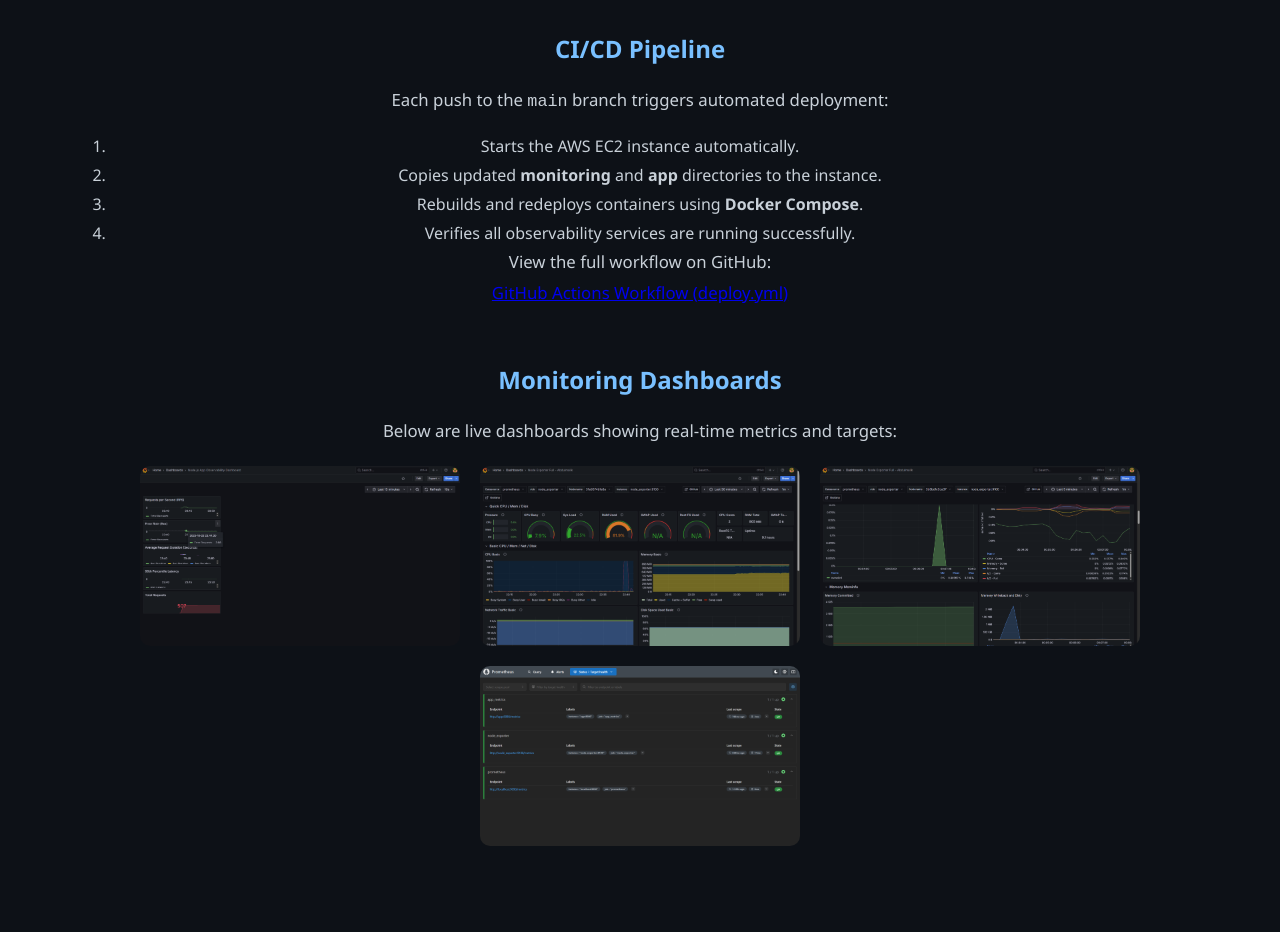
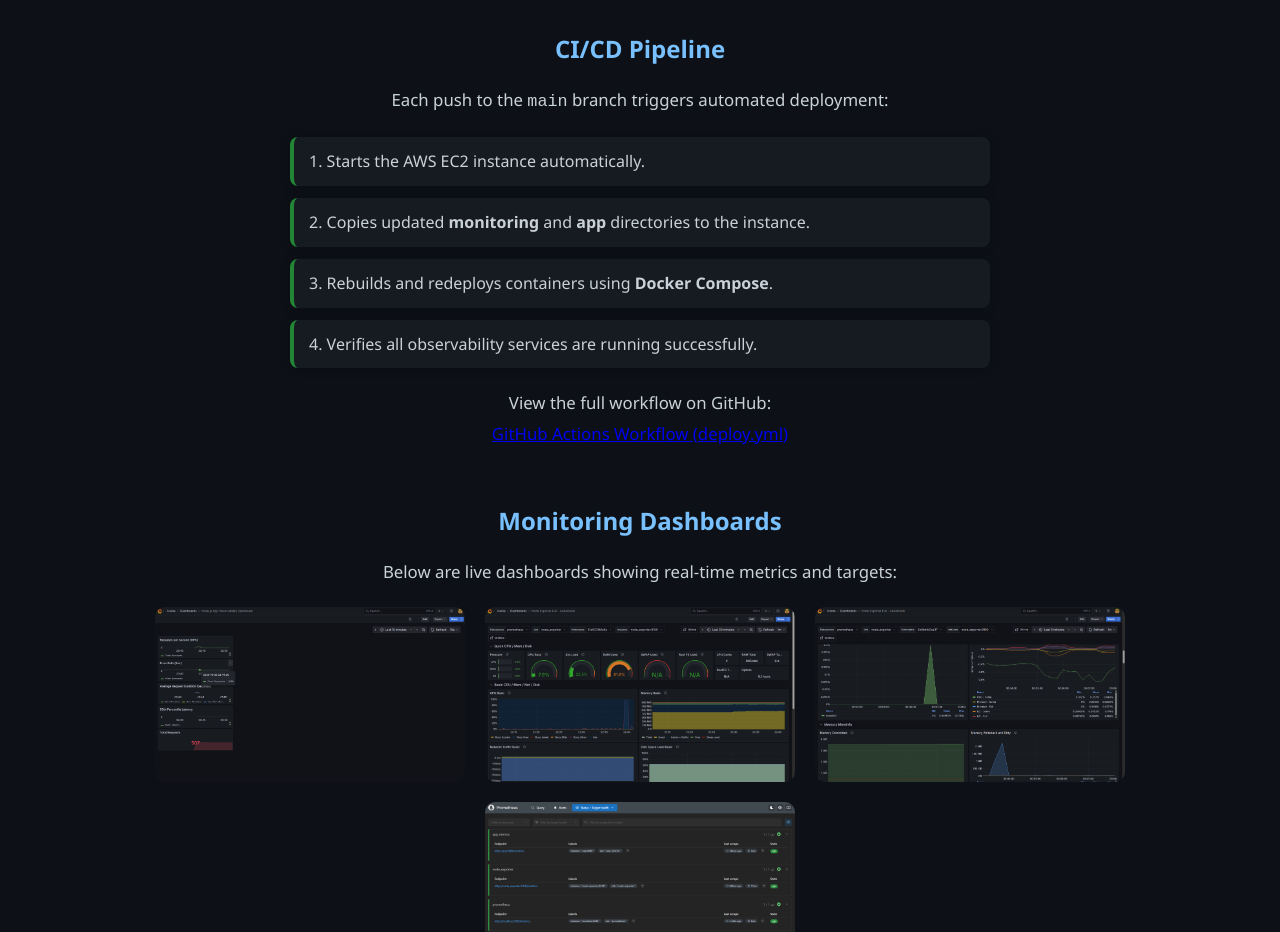
Before and after one commit to Mlok-sys/cloud-observability-platform, a website: page app/public/index.html in a window 1280 px wide. Shown: the part 1740-2672 px from the top of the page. Drawn offline with Linux system fonts and the light colour scheme.

Commit message:
Update style.css

```diff
--- a/app/public/style.css
+++ b/app/public/style.css
@@ -40,6 +40,7 @@
   font-size: 1.5rem;
 }
 
+/* ----- Stack Section ----- */
 .tools {
   display: flex;
   justify-content: center;
@@ -66,6 +67,7 @@
   margin-bottom: 10px;
 }
 
+/* ----- Architecture Diagram ----- */
 .diagram {
   max-width: 85%;
   border-radius: 10px;
@@ -73,7 +75,27 @@
   box-shadow: 0 0 20px rgba(0,0,0,0.5);
 }
 
-/* Dashboard gallery */
+/* ----- CI/CD Steps ----- */
+.pipeline-steps {
+  list-style-position: inside;
+  text-align: left;
+  max-width: 700px;
+  margin: 20px auto;
+  padding-left: 0;
+  line-height: 1.8;
+}
+
+.pipeline-steps li {
+  margin-bottom: 12px;
+  background: #161b22;
+  padding: 10px 15px;
+  border-radius: 8px;
+  border-left: 4px solid #238636;
+  color: #c9d1d9;
+  box-shadow: 0 0 10px rgba(0,0,0,0.3);
+}
+
+/* ----- Dashboard Gallery ----- */
 .gallery {
   display: flex;
   flex-wrap: wrap;
@@ -83,7 +105,7 @@
 }
 
 .gallery img {
-  width: 320px; /* slightly larger */
+  width: 310px; /* adjusted slightly smaller */
   border-radius: 10px;
   transition: transform 0.3s;
 }
@@ -92,7 +114,7 @@
   transform: scale(1.05);
 }
 
-/* Button */
+/* ----- Button ----- */
 .button {
   display: inline-block;
   margin-top: 40px;
@@ -109,7 +131,7 @@
   background: #2ea043;
 }
 
-/* Responsive */
+/* ----- Responsive ----- */
 @media (max-width: 700px) {
   .tool {
     width: 80%;
@@ -118,6 +140,6 @@
     max-width: 95%;
   }
   .gallery img {
-    width: 240px;
+    width: 250px;
   }
 }
```
